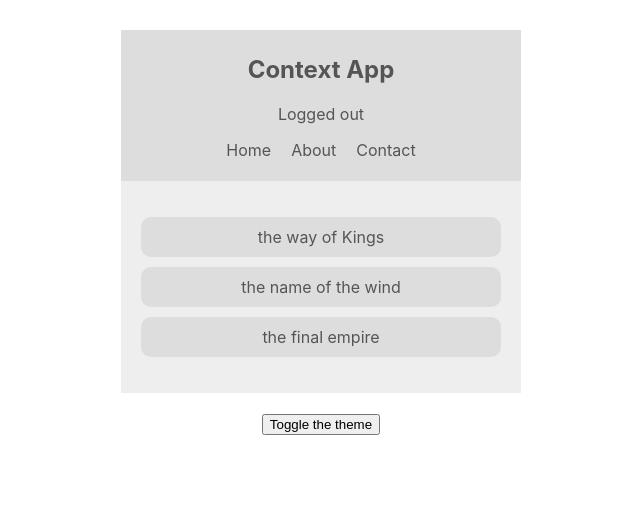
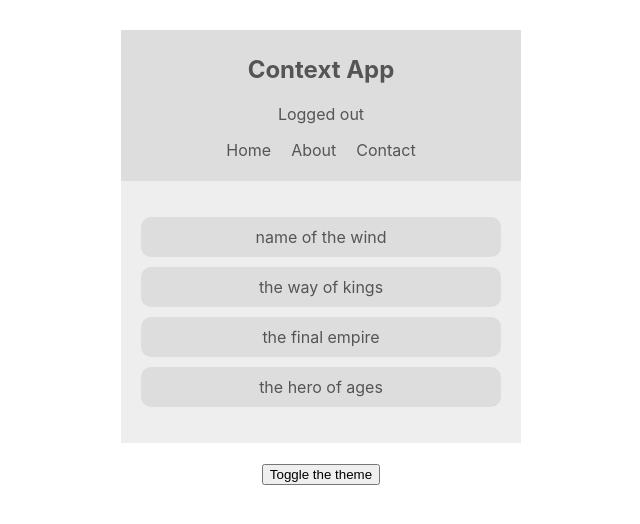
Before and after one commit to jewells07/React-Context-Hooks, a React (Create React App) app in the folder contextapp/: page / in a window 1280 px wide. Shown: the top 524 px of the page, without its empty margins (319-959 px from the left). Built offline with nearby package versions, Linux system fonts and the light colour scheme.

Commit message:
15-Creating-Context-with-Functional-Components

```diff
--- a/contextapp/src/App.js
+++ b/contextapp/src/App.js
@@ -4,6 +4,7 @@
 import ThemeContextProvider from './contexts/ThemeContext';
 import ThemeToggle from './components/ThemeToggle';
 import AuthContextProvider from './contexts/AuthContext';
+import BookContextProvider from './contexts/BookContext';
 
 function App() {
   return (
@@ -11,7 +12,9 @@
       <ThemeContextProvider>
         <AuthContextProvider>
           <Navbar />
-          <BookList />
+          <BookContextProvider>
+            <BookList />
+          </BookContextProvider>
           <ThemeToggle />
         </AuthContextProvider>
       </ThemeContextProvider>
--- a/contextapp/src/components/BookList.js
+++ b/contextapp/src/components/BookList.js
@@ -1,8 +1,10 @@
 import React, { useContext } from 'react';
 import { ThemeContext } from '../contexts/ThemeContext';
+import { BookContext } from '../contexts/BookContext';
 
 const Booklist = () => {
   const { isLightTheme, light, dark } = useContext(ThemeContext);
+  const { books } = useContext(BookContext);
   const theme = isLightTheme ? light : dark;
   return (
     <div
@@ -10,9 +12,10 @@
       style={{ color: theme.syntax, background: theme.bg }}
     >
       <ul>
-        <li style={{ background: theme.ui }}>the way of Kings</li>
-        <li style={{ background: theme.ui }}>the name of the wind</li>
-        <li style={{ background: theme.ui }}>the final empire</li>
+        {books.map((book, index)=>{
+          return <li key={index} style={{ background: theme.ui }}>{book.title}</li>
+        })}
+
       </ul>
     </div>
   );
--- /dev/null
+++ b/contextapp/src/contexts/BookContext.js
@@ -0,0 +1,19 @@
+import React, { useState, createContext } from 'react';
+
+export const BookContext = createContext();
+
+const BookContextProvider = (props) => {
+  const [books, setBooks] = useState([
+    { title: 'name of the wind', id: 1 },
+    { title: 'the way of kings', id: 2 },
+    { title: 'the final empire', id: 3 },
+    { title: 'the hero of ages', id: 4 },
+  ]);
+  return (
+    <BookContext.Provider value={{ books }}>
+      {props.children}
+    </BookContext.Provider>
+  );
+};
+
+export default BookContextProvider;
```
